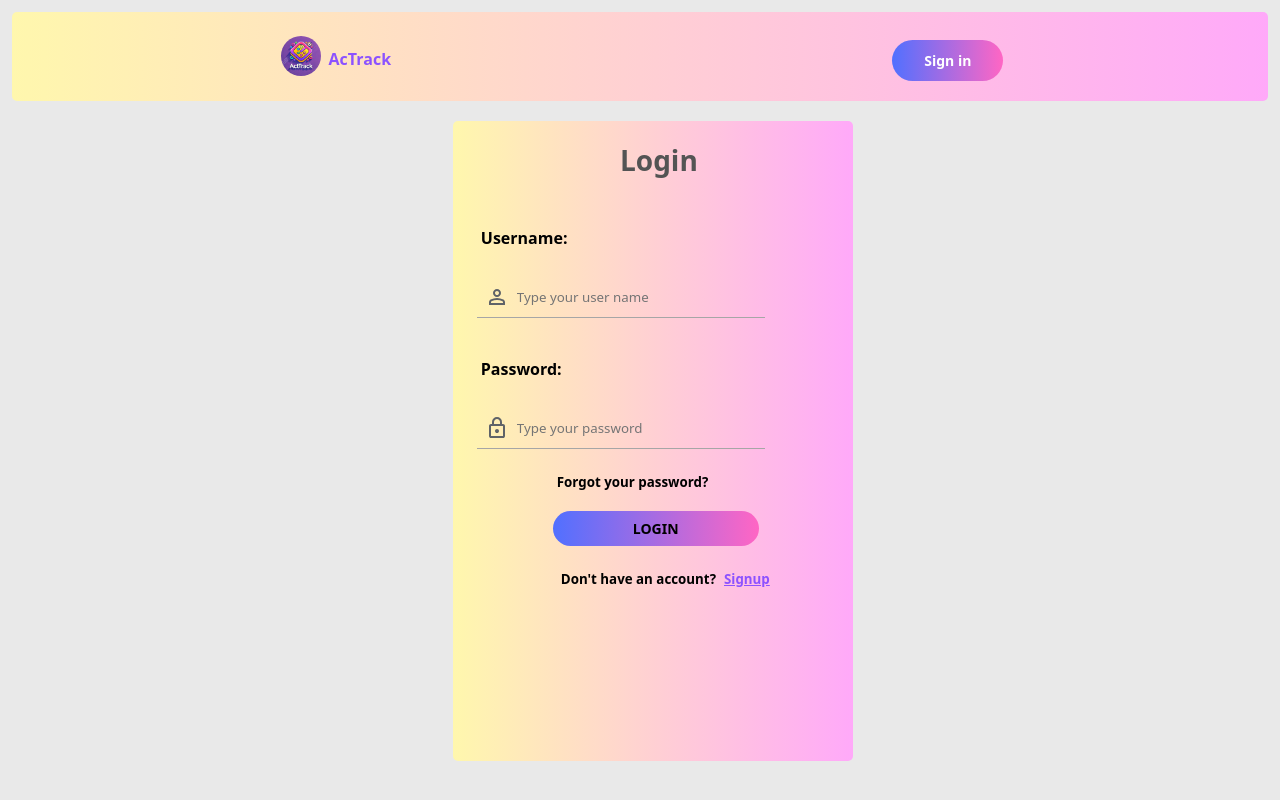
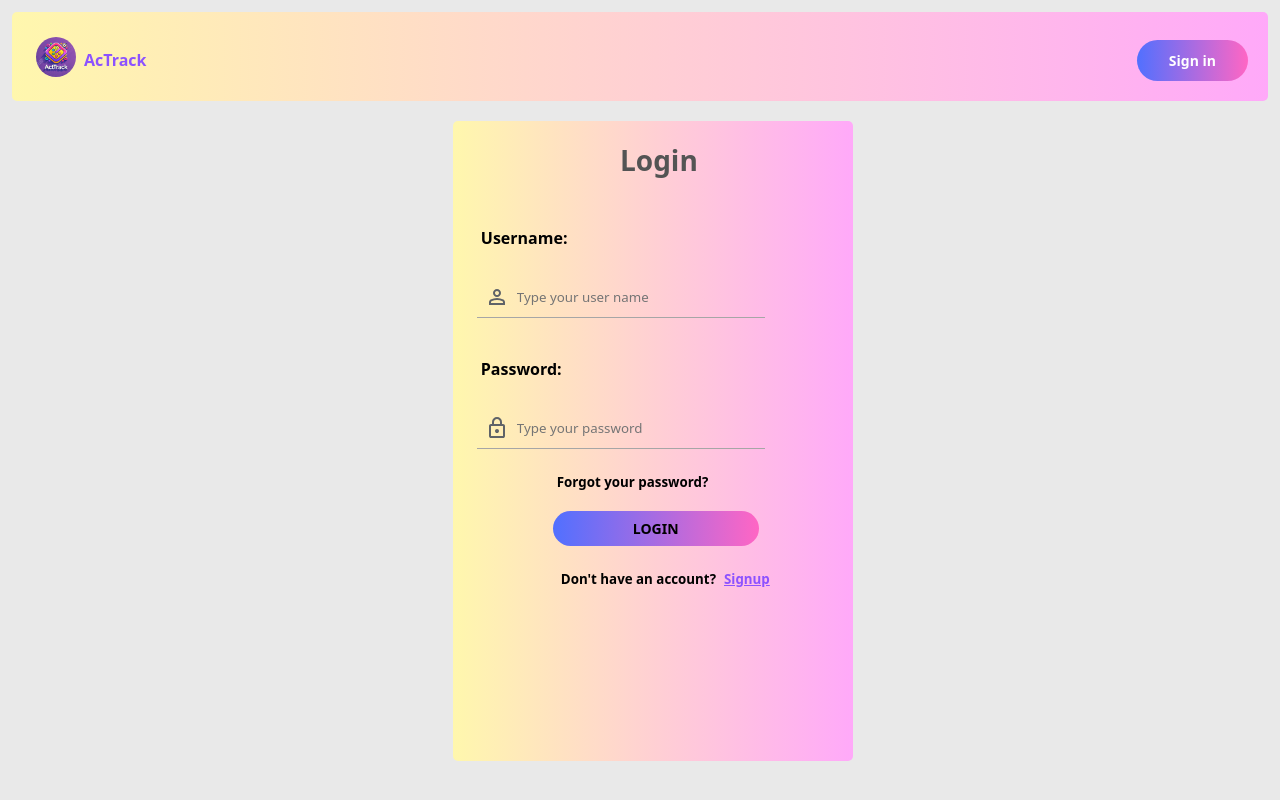
Before and after one commit to yvonneitan/yvonne-itangishaka-capstone-project-client, a React (Vite) app in the folder client-actrack/: page / in a window 1280 px wide. Built offline with nearby package versions, Linux system fonts and the light colour scheme.

Commit message:
Adjust the width of the components, formartt header elements to alight well

```diff
--- a/client-actrack/src/components/Header/Header.scss
+++ b/client-actrack/src/components/Header/Header.scss
@@ -1,67 +1,81 @@
-@use '../../styles/partials/variables' as *;
+@use "../../styles/partials/variables" as *;
 @use "../../styles/partials/mixins" as *;
-.header{
-    display:flex;
+
+.header {
+  display: flex;
   flex-direction: row;
-    justify-content: space-around;
+  justify-content: space-between;
+  align-items: center;
   background: $background-container-color;
   border-radius: 0.3125rem;
-    padding:1rem;
+  padding: 1rem;
 
-    &__logo{
-        &--item{
+  &__logo {
+    display: flex;
+    align-items: center;
+    gap: 1rem;
+    &--item {
       display: flex;
       flex-direction: row;
-            background:transparent;
-
-        &-title{
-            padding-top: 1rem;
-            color:$active-link;
-            background:transparent;
-            font-weight:$font-bold;
-            &.active{
-                color:$active-link;
-            }
-        }
-        &-icon{
+      background: transparent;
+      &-icon {
         width: 3rem;
         height: 3rem;
-            background:transparent;
+        background: transparent;
         border-radius: 50%;
+      }
+      &-title {
+        padding-top: 1rem;
+        color: $active-link;
+        background: transparent;
+        font-weight: $font-bold;
+        &.active {
+          color: $active-link;
+        }
       }
     }
   }
 
-   &__home,&__lists,&__completed{
-        background:transparent;
-        font-weight:$font-bold;
-        &.active{
-            color:$active-link;
+  &__home,
+  &__lists,
+  &__completed {
+    background: transparent;
+    font-weight: $font-bold;
+    &.active {
+      color: $active-link;
     }
     &:hover {
       opacity: 0.8;
     }
-
   }
 
-    &__container{
-        display:flex;
+  &__container {
+    display: flex;
     flex-direction: row;
-        gap:4rem;
-        background:transparent;
-        padding-top: 1rem;
+    gap: 8rem;
+    font-weight: $font-bold;
+    background: transparent;
+
+    &.active {
+      color: $active-link;
     }
-    &__profile{
-        background:transparent;
-        &-icon{
+
+    &:hover {
+      opacity: 0.8;
+    }
+  }
+
+  &__profile {
+    display: flex;
+    align-items: center;
+    background: transparent;
+
+    &-icon {
       @include primary-button;
       color: $white;
-            padding:0.7rem;
-            padding-right:2rem;
-            padding-left: 2rem;
+      padding: 0.7rem 2rem;
       border-radius: 2rem;
       margin-top: 0.5rem;
     }
   }
-
 }
--- a/client-actrack/src/components/ListsContainer/ListsContainer.scss
+++ b/client-actrack/src/components/ListsContainer/ListsContainer.scss
@@ -2,7 +2,7 @@
 @use "../../styles/partials/mixins" as *;
 
 .sidebar {
-    width: 45%;
+    width: 40vw;
     border-radius: 0.3125rem;
     margin-top: 1rem;
     background: $background-container-color;
--- a/client-actrack/src/components/RightSideContainer/RightSideContainer.jsx
+++ b/client-actrack/src/components/RightSideContainer/RightSideContainer.jsx
@@ -15,21 +15,22 @@ function RightSideContainer() {
   };
 
   return (
-    <div className="container">
-      <img src={downIcon} className="container__menu" alt="Menu Icon" onClick={toggleModal} />
+    // <div className="container">
+    //   <img src={downIcon} className="container__menu" alt="Menu Icon" onClick={toggleModal} />
 
-      <p className="container__title">Today</p>
+    //   <p className="container__title">Today</p>
 
-      <img src={menuIcon} className="container__menu" alt="Menu Icon" />
+    //   <img src={menuIcon} className="container__menu" alt="Menu Icon" />
 
-      <TaskManager isOpen={isModalOpen} onClose={toggleModal}>
-        <DatePicker
-          selected={startDate}
-          onChange={(date) => setStartDate(date)}
-          inline
-        />
-      </TaskManager>
-    </div>
+    //   <TaskManager isOpen={isModalOpen} onClose={toggleModal}>
+    //     <DatePicker
+    //       selected={startDate}
+    //       onChange={(date) => setStartDate(date)}
+    //       inline
+    //     />
+    //   </TaskManager>
+    // </div>
+    <></>
   );
 }
 
```
Lines whose indentation alone changed are shown as unchanged.
